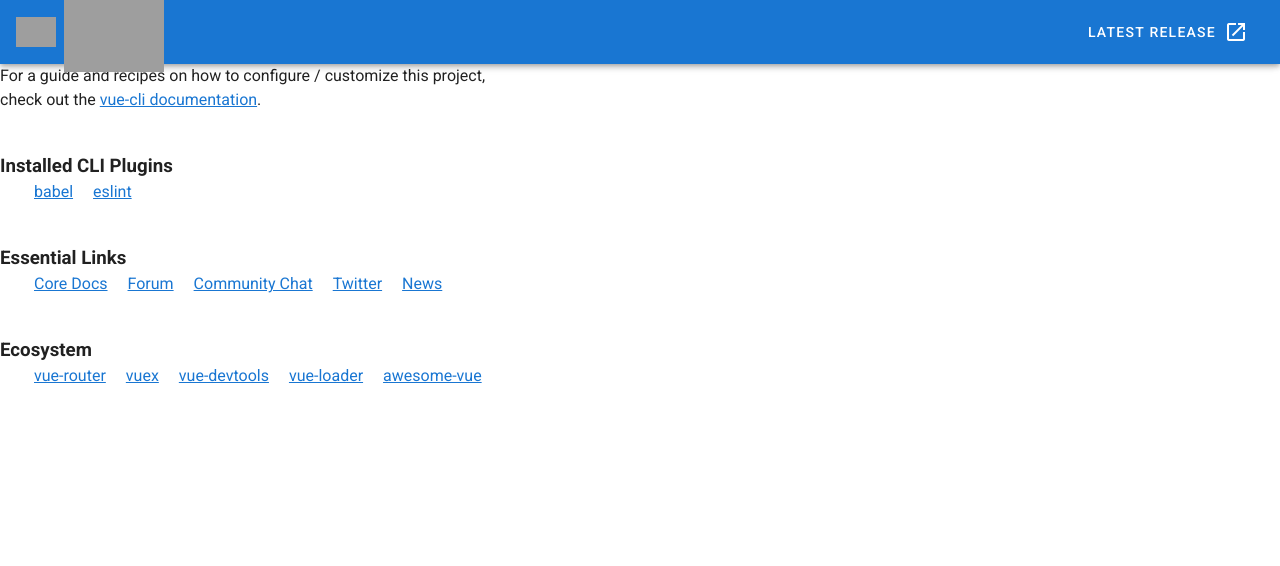
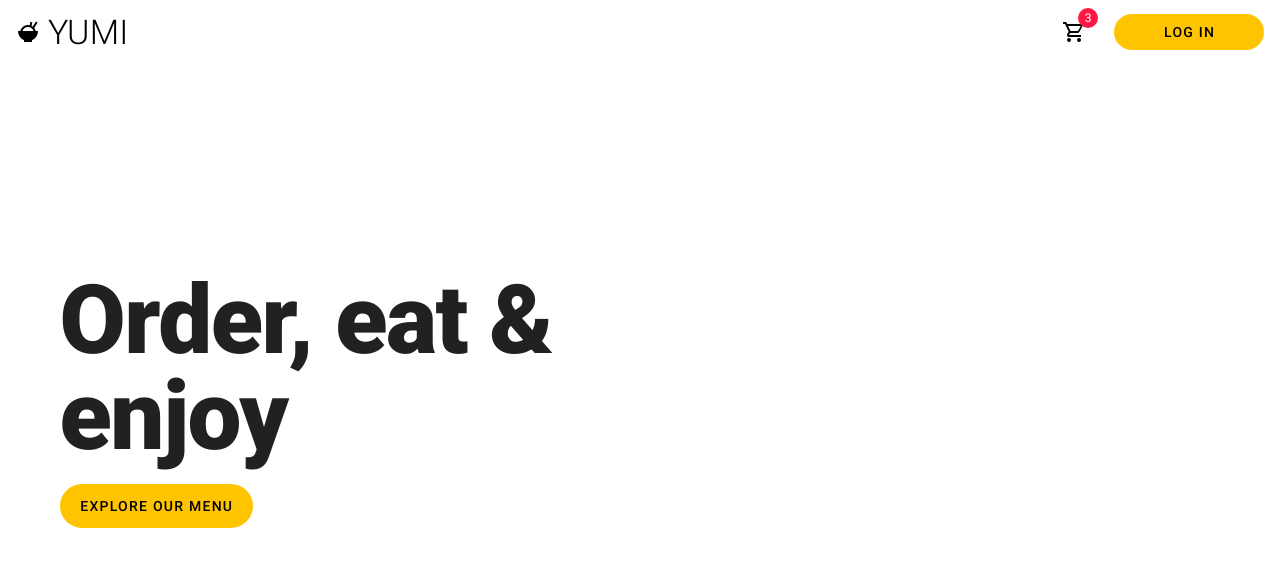
Before and after one commit to eirikandreas/vue-restaurant-app, a Vue app in the folder YumiApp/: page / in a window 1280 px wide. Shown: the top 566 px of the page. Built offline with nearby package versions, Linux system fonts and the light colour scheme; grey boxes are pictures that could not be loaded.

Commit message:
Add Elements and props for TheHeader, Hero

```diff
--- a/YumiApp/src/App.vue
+++ b/YumiApp/src/App.vue
@@ -1,60 +1,41 @@
 <template>
   <v-app>
-    <v-app-bar
-      app
-      color="primary"
-      dark
-    >
-      <div class="d-flex align-center">
-        <v-img
-          alt="Vuetify Logo"
-          class="shrink mr-2"
-          contain
-          src="https://cdn.vuetifyjs.com/images/logos/vuetify-logo-dark.png"
-          transition="scale-transition"
-          width="40"
-        />
-
-        <v-img
-          alt="Vuetify Name"
-          class="shrink mt-1 hidden-sm-and-down"
-          contain
-          min-width="100"
-          src="https://cdn.vuetifyjs.com/images/logos/vuetify-name-dark.png"
-          width="100"
-        />
-      </div>
-
-      <v-spacer></v-spacer>
-
-      <v-btn
-        href="https://github.com/vuetifyjs/vuetify/releases/latest"
-        target="_blank"
-        text
-      >
-        <span class="mr-2">Latest Release</span>
-        <v-icon>mdi-open-in-new</v-icon>
-      </v-btn>
-    </v-app-bar>
+    <TheHeader
+    :title="header.title"
+    :cartItems="header.cartItems"
+    :isLoggedIn="header.isLoggedIn"
+    :isAdmin="header.isAdmin"
+    :bgColor="header.bgColor"
+    />
 
     <v-content>
-      <HelloWorld/>
+      <router-view
+      absolute top
+      class="mt-n-header"
+      />
     </v-content>
   </v-app>
 </template>
 
 <script>
-import HelloWorld from './components/HelloWorld';
+import TheHeader from './components/layout/TheHeader';
 
 export default {
   name: 'App',
 
   components: {
-    HelloWorld,
+    TheHeader
   },
 
   data: () => ({
+    header: { title: "YUMI", bgColor: "transparent", cartItems: 3, isLoggedIn: false, isAdmin: false}
     //
   }),
+
 };
 </script>
+<style>
+.mt-n-header {
+  margin-top: -64px;
+}
+</style>
--- /dev/null
+++ b/YumiApp/src/components/Hero.vue
@@ -0,0 +1,33 @@
+<template>
+    <v-img :src="require(`@/assets/${bgImage}`)" width="100vw" height="100vh">
+
+        <v-container class="fill-height">
+
+            <v-card flat color="transparent" width="50%">
+                <h1 class="display-4 font-weight-black">{{title}}</h1>
+
+                <v-btn rounded large color="amber accent-3 black--text" class="mt-5" dark min-width="150px" depressed>{{btnValue}}</v-btn>
+
+            </v-card>
+
+            <v-spacer></v-spacer>
+
+        </v-container>
+
+    </v-img>
+</template>
+
+<script>
+export default {
+    name: 'Hero',
+    props: {
+        title: { type: String, default: "App" },
+        btnValue: { type: String, default: "Click" },
+        bgImage: { type: String, default: "herobg.jpg" },
+    },
+    data() {
+        return {
+        }
+    }
+}
+</script>
--- a/YumiApp/src/components/layout/TheHeader.vue
+++ b/YumiApp/src/components/layout/TheHeader.vue
@@ -1,9 +1,69 @@
 <template>
-     <div></div>
+    <v-app-bar app :color="`${bgColor}`" flat dark>
+
+
+        <div class="d-flex align-center">
+
+            <v-icon class="black--text mr-2">mdi-rice</v-icon>
+
+            <v-toolbar-title class="black--text font-weight-light display-1">{{ title }}</v-toolbar-title>
+
+        </div>
+
+
+        <v-spacer></v-spacer>
+
+
+        <v-badge light top class="black--text" color="red accent-3" overlap offset-x="20" offset-y="20" :content="`${cartItems}`">
+
+            <v-btn icon>
+                <v-icon class="black--text">mdi-cart-outline</v-icon>
+            </v-btn>
+
+        </v-badge>
+
+
+        <template v-if="isLoggedIn">
+
+            <v-btn icon>
+                <v-icon class="black--text">mdi-account-outline</v-icon>
+            </v-btn>
+
+        </template>
+
+        <template v-else>
+
+            <v-btn rounded color="amber accent-3 black--text" class="ml-4" dark min-width="150px" depressed>Log in</v-btn>
+
+        </template>
+
+
+        <template v-if="isAdmin">
+
+            <v-btn icon>
+                <v-icon class="black--text">mdi-cogs</v-icon>
+            </v-btn>
+
+        </template>
+
+    </v-app-bar>
 </template>
+
 <script>
 export default {
-    name: 'TheHeader'
+    name: 'TheHeader',
+    props: {
+        title: { type: String, default: "App" },
+        bgColor: { type: String, default: "transparent"},
+        cartItems: { type: Number, default: 0},
+        isLoggedIn: { type: Boolean, default: false },
+        isAdmin: { type: Boolean, default: false },
+    },
+    data() {
+        return {
+
+        }
+    },
 
 }
 </script>
--- a/YumiApp/src/views/Home.vue
+++ b/YumiApp/src/views/Home.vue
@@ -1,18 +1,26 @@
 <template>
   <div class="home">
-    <img alt="Vue logo" src="../assets/logo.png">
-    <HelloWorld msg="Welcome to Your Vue.js App"/>
+    <Hero
+    :title="hero.title"
+    :btnValue="hero.btnValue"
+    :bgImage="hero.imgUrl"
+    />
   </div>
 </template>
 
 <script>
 // @ is an alias to /src
-import HelloWorld from '@/components/HelloWorld.vue'
+import Hero from '@/components/Hero.vue'
 
 export default {
   name: 'Home',
   components: {
-    HelloWorld
+    Hero
+  },
+  data(){
+    return {
+      hero: { title: "Order, eat & enjoy", btnValue: "Explore our menu", bgImage: "herobg.jpg"}
+    }
   }
 }
 </script>
--- a/YumiApp/src/views/Profile.vue
+++ b/YumiApp/src/views/Profile.vue
@@ -1,5 +1,5 @@
 <template>
-
+    <div></div>
 </template>
 <script>
 export default {
```
Also changed, not shown: YumiApp/src/assets/herobg.jpg (added).
